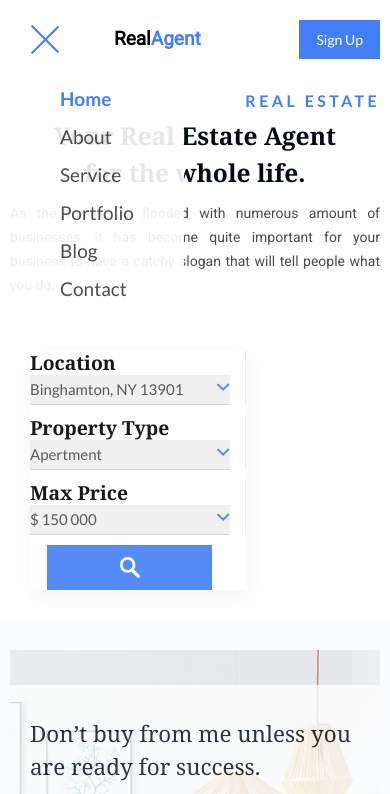
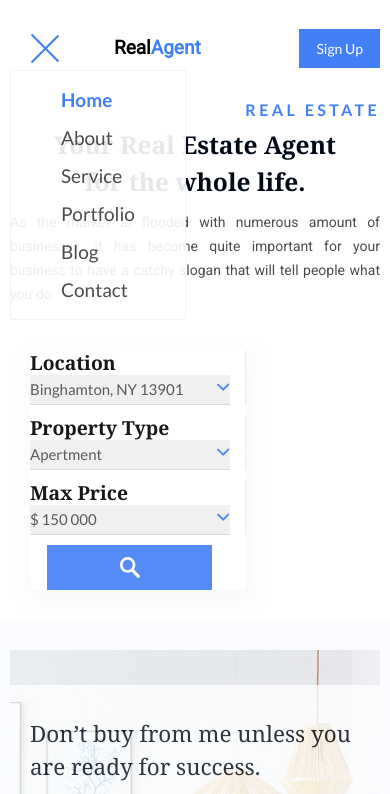
Before and after one commit to Ro-man-Vl/RealAgent, a plain HTML site: page index.html in a window 390 px wide. Both pictures are taken after a click on the element 45 px from the left and 39 px from the top of the page. Shown: the top 794 px of the page. Drawn offline with nearby package versions, Linux system fonts and the light colour scheme.

Commit message:
Header menu features adjustment

```diff
--- a/css/style.css
+++ b/css/style.css
@@ -881,14 +881,6 @@ span + .property-display__icon {
         display: none;
     }
 
-    .header__menu-area {
-        position: sticky;
-        top: 0px;
-        background-color: rgb(255, 255, 255, .9);
-        z-index: 9;
-        padding: 20px 0 0 16px;
-    }
-
     .article__wrapper {
         opacity: 0.8;
     }
@@ -1203,14 +1195,20 @@ span + .property-display__icon {
     }
 
     .header__menu {
-        display: none;
+        position: absolute;
+        top: -220px;
+    }
+
+    .header__menu--active {
         position: absolute;
         overflow: auto;
         top: 70px;
-        left: 0;
+        left: 10px;
         margin: 0;
         padding: 10px 50px;
         background-color: rgb(255, 255, 255, .9);
+        border: 1px solid #f3f3f3ef;
+        transition: all .5s;
     }
 
     .header__menu-item {
--- a/js/main.js
+++ b/js/main.js
@@ -76,7 +76,7 @@ $(document).ready(function() {
 
 	$('.header__menu-burger').on('click', () => {
 
-		$('.header__menu').slideToggle();
+		$('.header__menu').toggleClass('header__menu--active');
 
 		$('.header__menu-burger').toggleClass('header__menu-burger--active')
 	})
```
